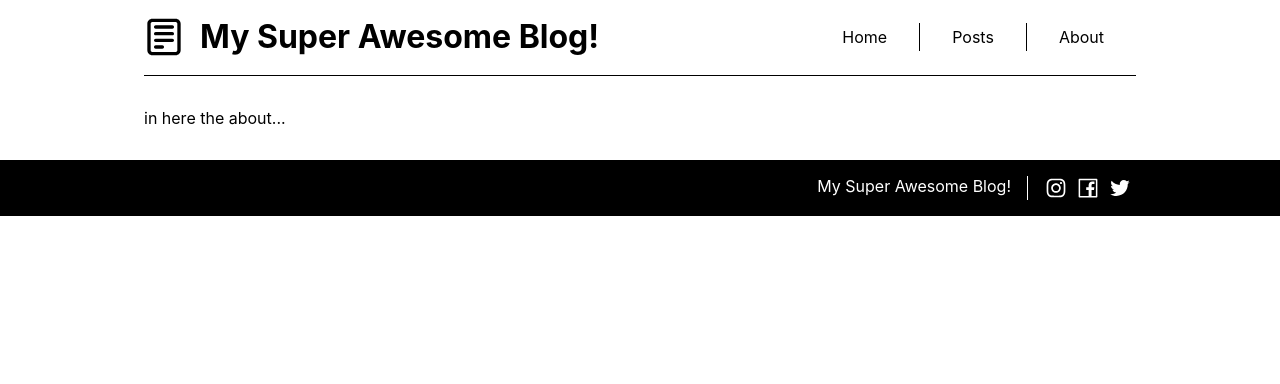
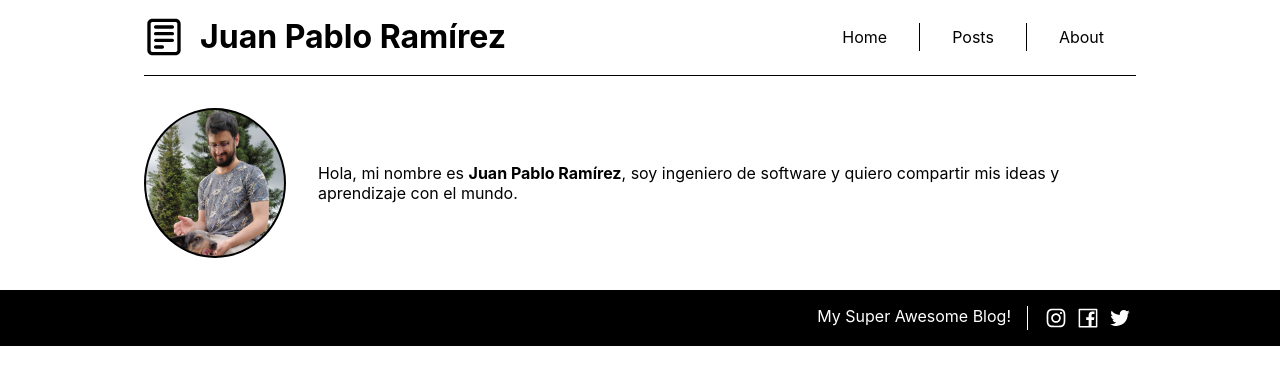
Before and after one commit to juanprq/blog-demo, a Next.js app: page /about in a window 1280 px wide. Shown: the top 384 px of the page. Built offline with nearby package versions, Linux system fonts and the light colour scheme.

Commit message:
adds simple profile

```diff
--- a/components/header.js
+++ b/components/header.js
@@ -6,8 +6,7 @@ import styles from './header.module.css';
 const Header = () => (
   <header className={styles.header}>
     <CgNotes className={styles.logo} />
-    <h1>My Super Awesome Blog!</h1>
-
+    <h1>Juan Pablo Ramírez</h1>
     <Navbar />
   </header>
 );
--- /dev/null
+++ b/components/profile.js
@@ -0,0 +1,13 @@
+import Image from 'next/image';
+import styles from './profile.module.css';
+
+const Profile = () => (
+  <section className={styles.container}>
+    <div/>
+    <p>
+      Hola, mi nombre es <b>Juan Pablo Ramírez</b>, soy ingeniero de software y quiero compartir mis ideas y aprendizaje con el mundo.
+    </p>
+  </section>
+);
+
+export default Profile;
--- /dev/null
+++ b/components/profile.module.css
@@ -0,0 +1,18 @@
+.container {
+  display: flex;
+  align-items: center;
+}
+
+.container div {
+  height: 150px;
+  width: 170px;
+  border: 2px solid black;
+  border-radius: 50%;
+  background-image: url('/profile.jpeg');
+  background-size: 200px;
+  background-position: -38px -10px;
+}
+
+.container p {
+  margin: 2rem;
+}
--- a/pages/about.js
+++ b/pages/about.js
@@ -1,11 +1,14 @@
 import Head from 'next/head';
+import Profile from '../components/profile';
+
 
 const About = () => (
   <>
     <Head>
-      <title>My Super Awesome Blog! - About!</title>
+      <title>Juan Pablo Ramírez Blog! - About!</title>
     </Head>
-    in here the about...
+
+    <Profile />
   </>
 );
 
```
Also changed, not shown: public/profile.jpeg (added).
